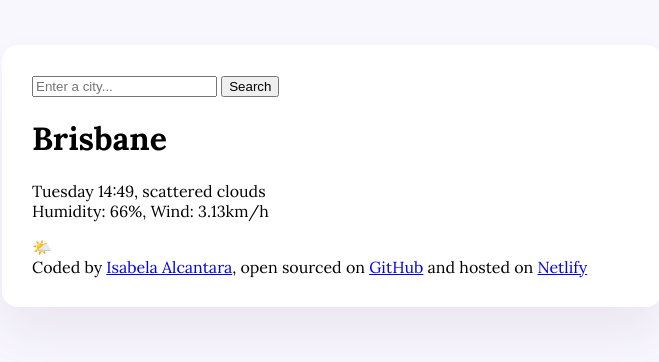
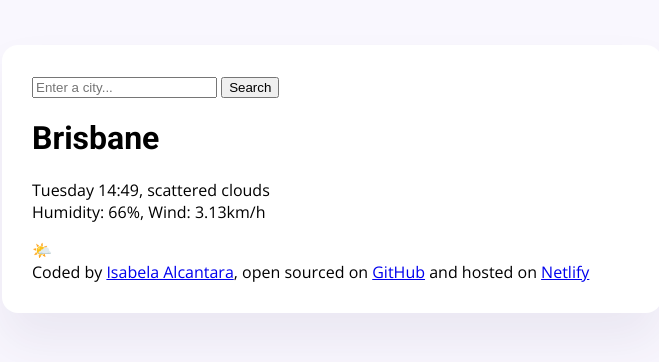
Before and after one commit to isabelaalcantara1/weather-app-project, a plain HTML site: page index.html in a window 1280 px wide. Shown: the whole page, without its empty margins (308-967 px from the left). Drawn offline with nearby package versions, Linux system fonts and the light colour scheme.

Commit message:
Updated fonts to Roboto and Open Sans

```diff
--- a/index.html
+++ b/index.html
@@ -6,9 +6,10 @@
     <link rel="preconnect" href="https://fonts.googleapis.com" />
     <link rel="preconnect" href="https://fonts.gstatic.com" crossorigin />
     <link
-      href="https://fonts.googleapis.com/css2?family=Lora:ital,wght@0,400..700;1,400..700&family=Montserrat:ital,wght@0,100..900;1,100..900&family=Poppins:ital,wght@0,100;0,200;0,300;0,400;0,500;0,600;0,700;0,800;0,900;1,100;1,200;1,300;1,400;1,500;1,600;1,700;1,800;1,900&display=swap"
+      href="https://fonts.googleapis.com/css2?family=Open+Sans:wght@400;700&family=Roboto:wght@400;700&display=swap"
       rel="stylesheet"
     />
+
     <link rel="stylesheet" href="src/style.css" />
     <title>weather-app-project</title>
   </head>
--- a/src/style.css
+++ b/src/style.css
@@ -1,6 +1,10 @@
 body {
   background-color: #f9f7fe;
-  font-family: "Lora", serif;
+  font-family: "Open Sans", sans-serif;
+}
+
+h1 {
+  font-family: "Roboto", sans-serif;
 }
 
 .weather-app {
```
